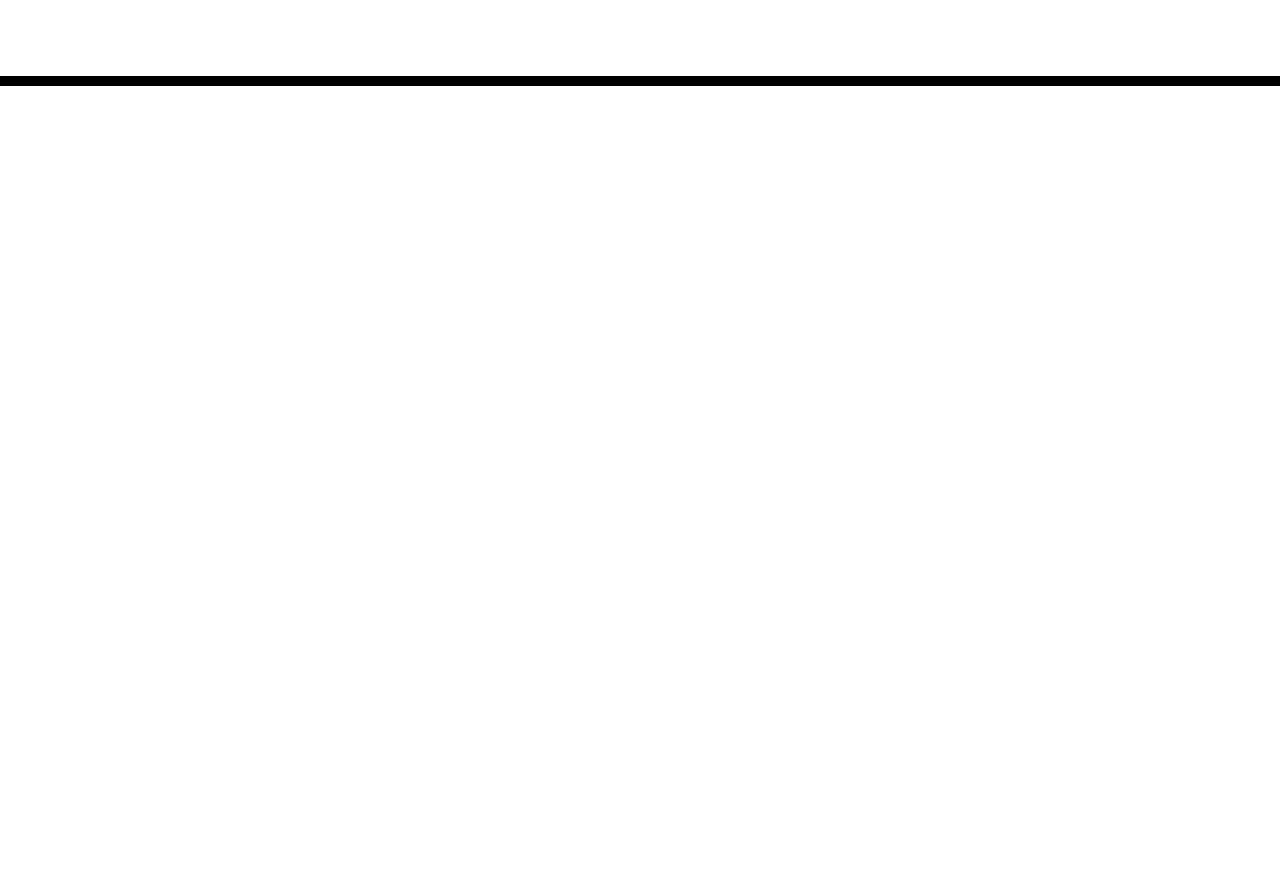
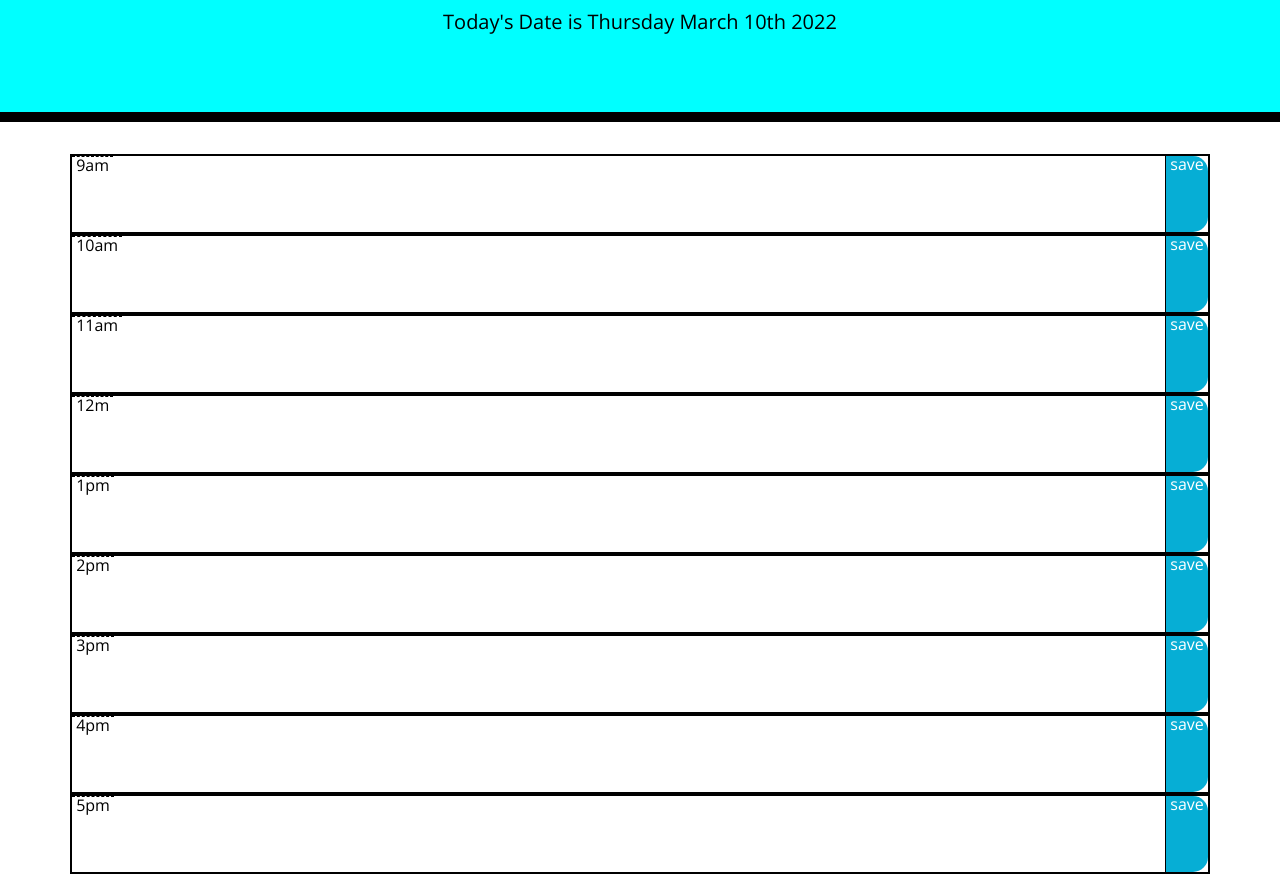
Before and after one commit to TheHalfrican/Work-Day-Scheduler, a plain HTML site: page index.html in a window 1280 px wide. Shown: the part 182-1056 px from the top of the page. Before the commit the page ends 800 px from the top, so only its background shows below. Drawn offline with nearby package versions, Linux system fonts and the light colour scheme.

Commit message:
Added the active current day display using moment.js

```diff
--- a/style.css
+++ b/assets/style.css
@@ -15,7 +15,7 @@ body {
 
   .jumbotron {
     text-align: center;
-    background-color: transparent;
+    background-color: cyan;
     color: black;
     border-radius: 0;
     border-bottom: 10px solid black;
@@ -33,7 +33,7 @@ body {
   .row {
     white-space: pre-wrap;
     height: 80px;
-    border-top: 1px solid white;
+    border: 2px solid black;
   }
 
   .hour {
--- a/index.html
+++ b/index.html
@@ -18,21 +18,73 @@
       href="https://fonts.googleapis.com/css?family=Open+Sans&display=swap"
       rel="stylesheet"
     />
-    <link rel="stylesheet" href="style.css" />
+    <link rel="stylesheet" href="assets/style.css" />
     <title>Work Day Scheduler</title>
   </head>
 
   <body>
+    <script src="https://cdnjs.cloudflare.com/ajax/libs/jquery/3.2.1/jquery.min.js"></script>
+    <script src="https://cdnjs.cloudflare.com/ajax/libs/moment.js/2.24.0/moment.min.js"></script>
+
+
     <header class="jumbotron">
       <h1 class="display-3">Work Day Scheduler</h1>
       <p class="lead">A simple calendar app for scheduling your work day</p>
       <p id="currentDay" class="lead"></p>
+      <script>
+        document.getElementById("currentDay").innerHTML =  moment().format("[Today's Date is] dddd MMMM Do YYYY");
+      </script>
     </header>
     <div class="container">
       <!-- Timeblocks go here -->
+      <div class = "row">
+        <div class = "hour" id = "9"> 9am </div>
+        <div class = "col my-col col-a2 edit_cont" > </div>
+        <div class = "saveBtn"> save </div>
     </div>
-
+    <div class = "row" >
+        <div class = "hour" id = "10"> 10am </div>
+        <div class = "col my-col col-b2 edit_cont">  </div>
+        <div class = "saveBtn"> save </div>
+    </div>
+    <div class = "row" >
+        <div class = "hour" id = "11" > 11am </div>
+        <div class = "col my-col col-c2 edit_cont">  </div>
+        <div class = "saveBtn"> save </div>
+    </div>
+    <div class = "row">
+        <div class = "hour" id = "12"> 12m </div>
+        <div class = "col my-col col-a2 edit_cont" > </div>
+        <div class = "saveBtn"> save </div>
+    </div>
+    <div class = "row" >
+        <div class = "hour" id = "1"> 1pm </div>
+        <div class = "col my-col col-b2 edit_cont">  </div>
+        <div class = "saveBtn"> save </div>
+    </div>
+    <div class = "row" >
+        <div class = "hour" id = "2" > 2pm </div>
+        <div class = "col my-col col-c2 edit_cont">  </div>
+        <div class = "saveBtn"> save </div>
+    </div>
+    <div class = "row">
+        <div class = "hour" id = "3"> 3pm </div>
+        <div class = "col my-col col-a2 edit_cont" > </div>
+        <div class = "saveBtn"> save </div>
+    </div>
+    <div class = "row" >
+        <div class = "hour" id = "4"> 4pm </div>
+        <div class = "col my-col col-b2 edit_cont">  </div>
+        <div class = "saveBtn"> save </div>
+    </div>
+    <div class = "row" >
+        <div class = "hour" id = "5" > 5pm </div>
+        <div class = "col my-col col-c2 edit_cont">  </div>
+        <div class = "saveBtn"> save </div>
+     <script src="assets/script.js"></script>
     <script src="https://cdnjs.cloudflare.com/ajax/libs/jquery/3.2.1/jquery.min.js"></script>
     <script src="https://cdnjs.cloudflare.com/ajax/libs/moment.js/2.24.0/moment.min.js"></script>
+
+    <script>console.log(moment())</script>
   </body>
 </html>
```
Also changed, not shown: assets/script.js (added).
